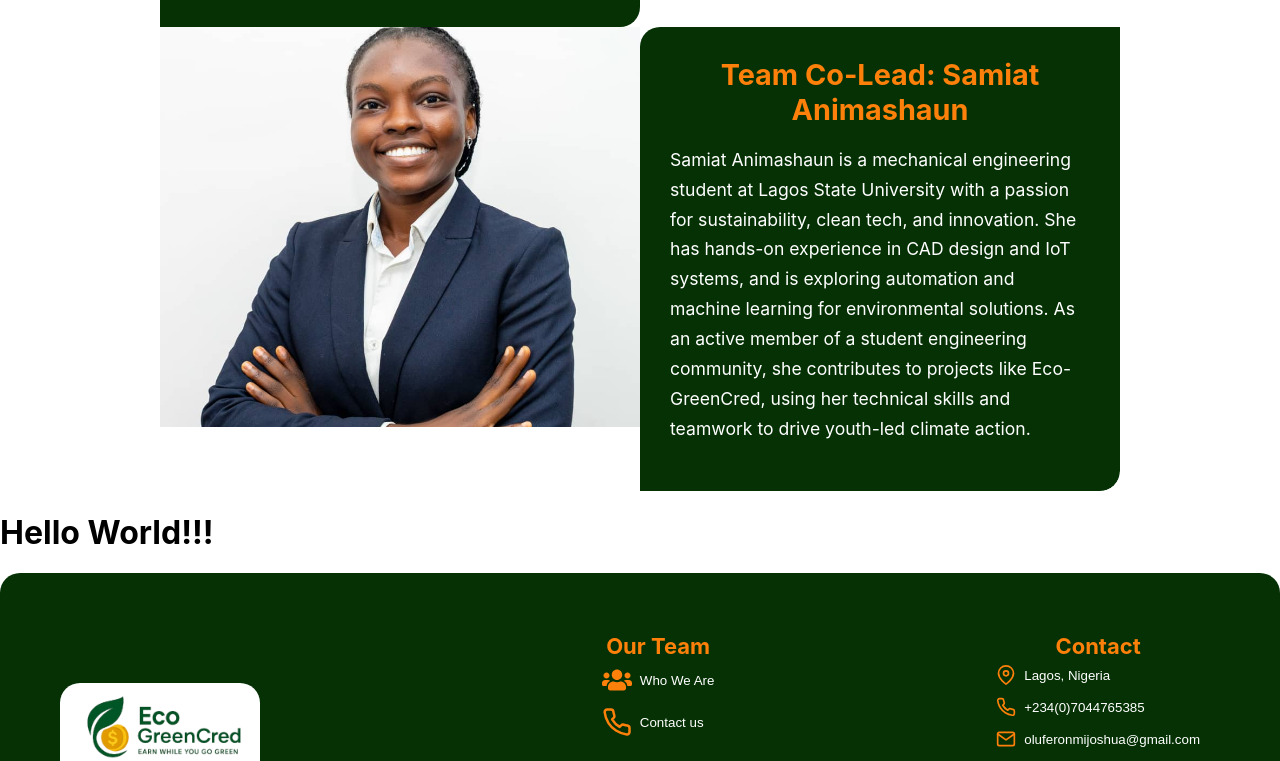
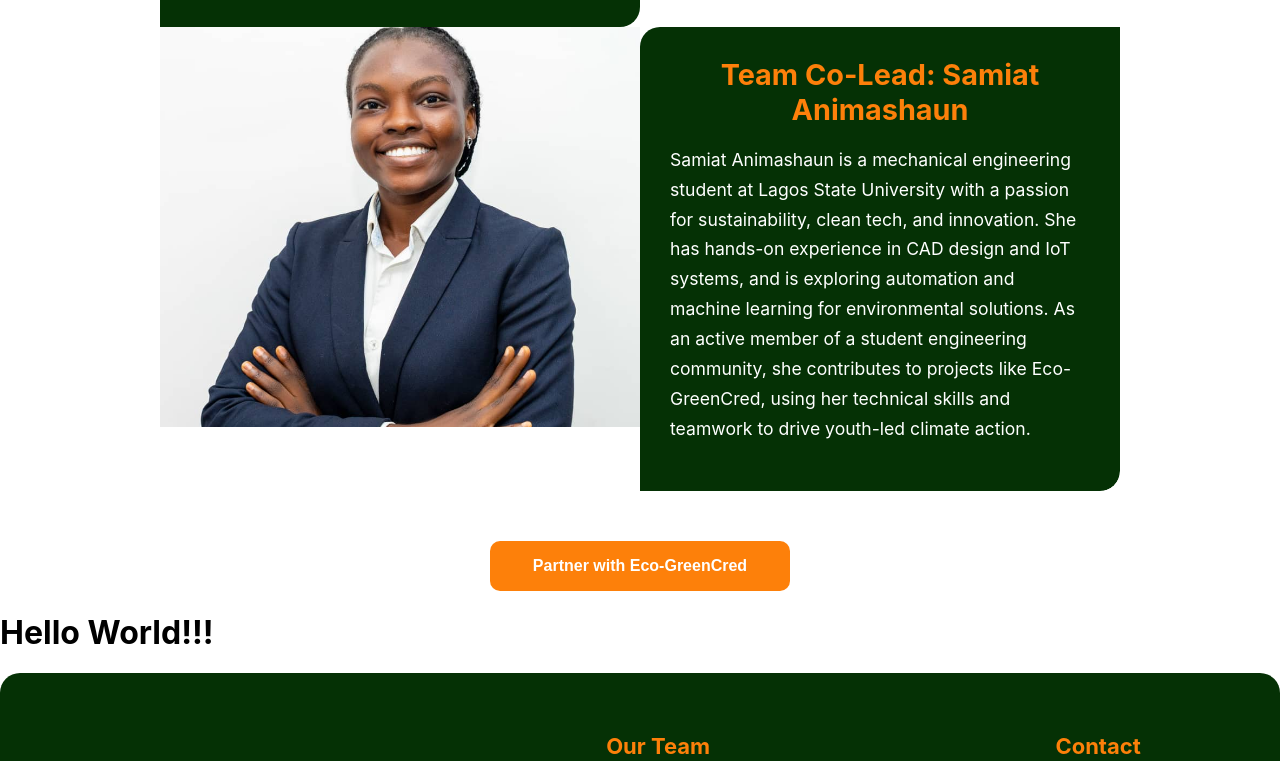
Before and after one commit to fe-cmd/Eco-GreenCred, a React (Create React App) app in the folder client/: page / in a window 1280 px wide. Shown: the part 3361-4122 px from the top of the page. Built offline with nearby package versions, Linux system fonts and the light colour scheme; no server answers.

Commit message:
new commit

```diff
--- a/client/src/Pages/CSS/Dashboard.css
+++ b/client/src/Pages/CSS/Dashboard.css
@@ -208,8 +208,8 @@
 }
 
 .progress-btn {
-  background: rgb(5, 49, 5);
-  color: white;
+  background: rgb(253, 128, 10);
+  color: rgb(5, 49, 5);
 }
 
 .progress-btn3 {
@@ -217,7 +217,10 @@
   color: white;
 }
 
-.progress-btn:hover,
+.progress-btn:hover{
+  background: rgb(5, 49, 5);
+  color: #ffffff;
+}
 .progress-btn3:hover {
   transform: translateY(-5px);
   box-shadow: 0 4px 12px rgba(0, 128, 0, 0.2);
--- a/client/src/Pages/CSS/Home.css
+++ b/client/src/Pages/CSS/Home.css
@@ -396,6 +396,35 @@
     color: #fff;
   }
 
+  .progress-btn4 {
+    margin-top: 30px;
+    width: 100%;
+    font-size: 0.95rem;
+    display: flex;
+    align-self: center;
+    justify-self: center;
+    justify-content: center;
+  max-width: 300px;
+  padding: 1rem;
+  border: none;
+  border-radius: 10px;
+  font-weight: bold;
+  font-size: 1rem;
+  cursor: pointer;
+  transition: transform 0.2s ease, box-shadow 0.2s ease;
+  text-align: center;
+  background: rgb(253, 128, 10);
+  color: white;
+  }
+
+  .progress-btn4:hover {
+  transform: translateY(-5px);
+  box-shadow: 0 4px 12px rgba(0, 128, 0, 0.2);
+  color: rgb(253, 128, 10);
+  background-color: rgb(5, 49, 5);
+}
+
+
   .section2 button, .section3 button {
     padding: 12px 24px;
     font-size: 14px;
--- a/client/src/Pages/CSS/Mode.css
+++ b/client/src/Pages/CSS/Mode.css
@@ -4,10 +4,15 @@
     padding: 20px 30px;
     border-radius: 12px;
     box-shadow: 0 8px 20px rgba(0, 0, 0, 0.1);
-    background: #ffffff;
+    background: rgb(5, 49, 5);
     justify-content: center;
     align-items: center;
     justify-self: center;
+
+  }
+
+  .int{
+    color: white;
   }
 
   .top-bar {
--- a/client/src/Pages/CSS/Teams.css
+++ b/client/src/Pages/CSS/Teams.css
@@ -38,6 +38,7 @@
     transform-origin: top left;  /* Ensure scaling happens from the top-left */
     transition: transform 0.3s ease, width 0.3s ease;
     margin-top: 100px;
+    margin-bottom: 50px;
     border-radius: 20px;
   }
 
@@ -123,7 +124,7 @@
     }
 
     .layout-container {
-      margin-bottom: -400px;
+      margin-bottom: -300px;
         transform: scale(0.7);
         width: calc(960px * 0.7); /* Maintain aspect ratio while scaling */
       }
--- a/client/src/Pages/Dashboard.jsx
+++ b/client/src/Pages/Dashboard.jsx
@@ -140,7 +140,6 @@ const Dashboard = () => {
 
       <div className="progress-btn-group">
         <button className="progress-btn" onClick={() => navigate(`/progress/${username}`)}>View Progress</button>
-        <button className="progress-btn3" onClick={() => navigate(`/partner/${username}/start`)}>Partner with Eco-GreenCred</button>
       </div>
 
       <button className="progress-btn2" onClick={() => navigate(`/leaderboard/${username}`)}>
--- a/client/src/Pages/Home.jsx
+++ b/client/src/Pages/Home.jsx
@@ -2,6 +2,7 @@ import React, { useEffect, useRef, useState } from 'react';
 import './CSS/Home.css';
 import { Link } from 'react-router-dom';
 import { AnimatePresence, motion } from "framer-motion";
+import { useParams, useNavigate } from "react-router-dom";
 import bg from '../Components/Assets/bg.png';
 import ec1 from '../Components/Assets/ec1.png';
 import ec2 from '../Components/Assets/ec2.png';
@@ -69,11 +70,13 @@ const slideVariants = {
 
 
 const Home = () => {
-  const [index, setIndex] = useState(0);
+const [index, setIndex] = useState(0);
 const topRef = useRef(null);
 const bottomRef = useRef(null);
 const [topInView, setTopInView] = useState(false);
 const [bottomInView, setBottomInView] = useState(false);
+const { username } = useParams();
+const navigate = useNavigate();
 
 useEffect(() => {
 
@@ -213,6 +216,9 @@ Eco-GreenCred solves this by turning everyday green behaviors into trackable poi
 
       <Teams/>
 
+        <button className="progress-btn4" onClick={() => navigate(`/partner/${username}/start`)}>Partner with Eco-GreenCred</button>
+
+
 
       <h1>Hello World!!!</h1>
 
--- a/client/src/Pages/Mode.jsx
+++ b/client/src/Pages/Mode.jsx
@@ -29,8 +29,8 @@ function Mode() {
           </Link>
         </div>
 
-      <h2>Choose Mode</h2>
-      <p>Dear Users choose the box applicable to You. Note: Do not choose the Admin box</p>
+      <h2 className='int'>Choose Mode</h2>
+      <p className='int'>Dear Users choose the box applicable to You. Note!: Admin box is restricted from users</p>
 
       <div className="mode-options">
         <div
--- a/client/src/Pages/Partner.jsx
+++ b/client/src/Pages/Partner.jsx
@@ -14,7 +14,7 @@ const Partner = () => {
 
      <>
            <div className='grp'>
-              <Link to={`/dashboard/${username}`} style={{ textDecoration: "none" }}>
+              <Link to="/" style={{ textDecoration: "none" }}>
                <div className="back-arrow">
                   <FiArrowLeft size={24} />
                 </div></Link>
--- a/client/src/Pages/UploadActivity.jsx
+++ b/client/src/Pages/UploadActivity.jsx
@@ -20,6 +20,7 @@ const UploadActivity = () => {
   const activityOptions = [
     "Wildlife Conservation",
     "Tree Planting",
+    "EcoGreen Outreach",
     "Recycling",
     "Waste Collection",
     "Beach Cleanup",
```
